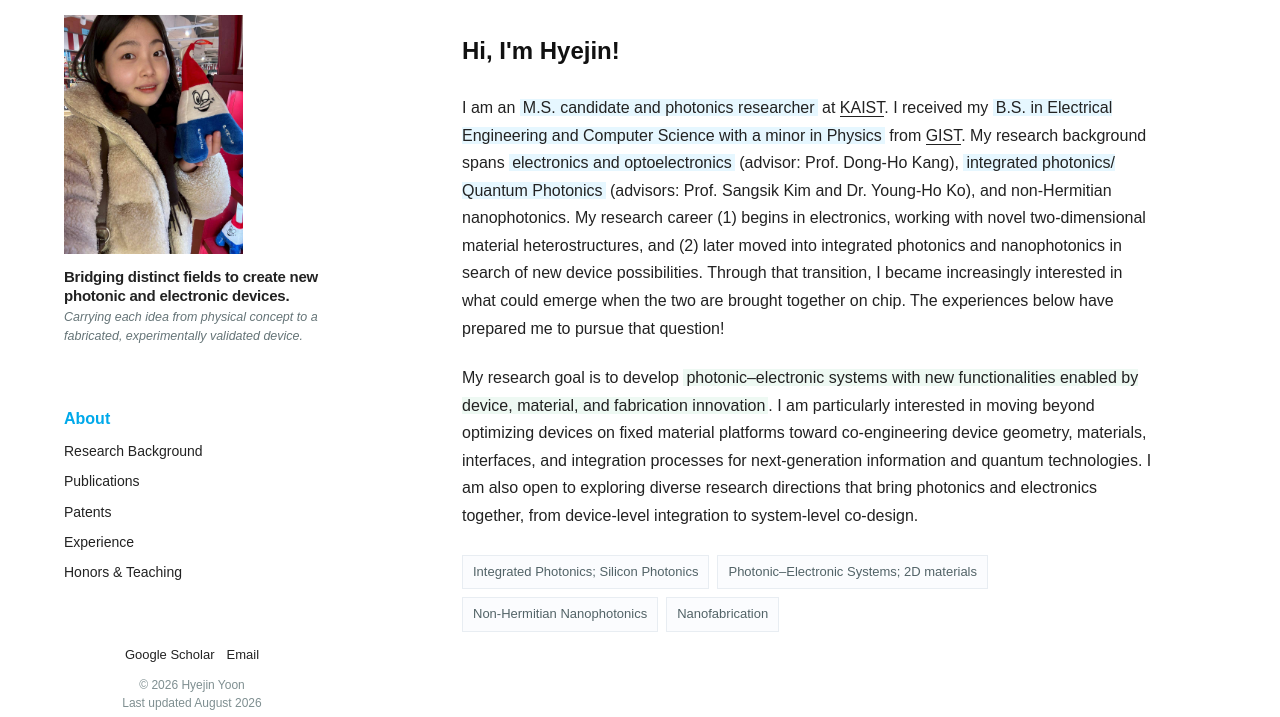
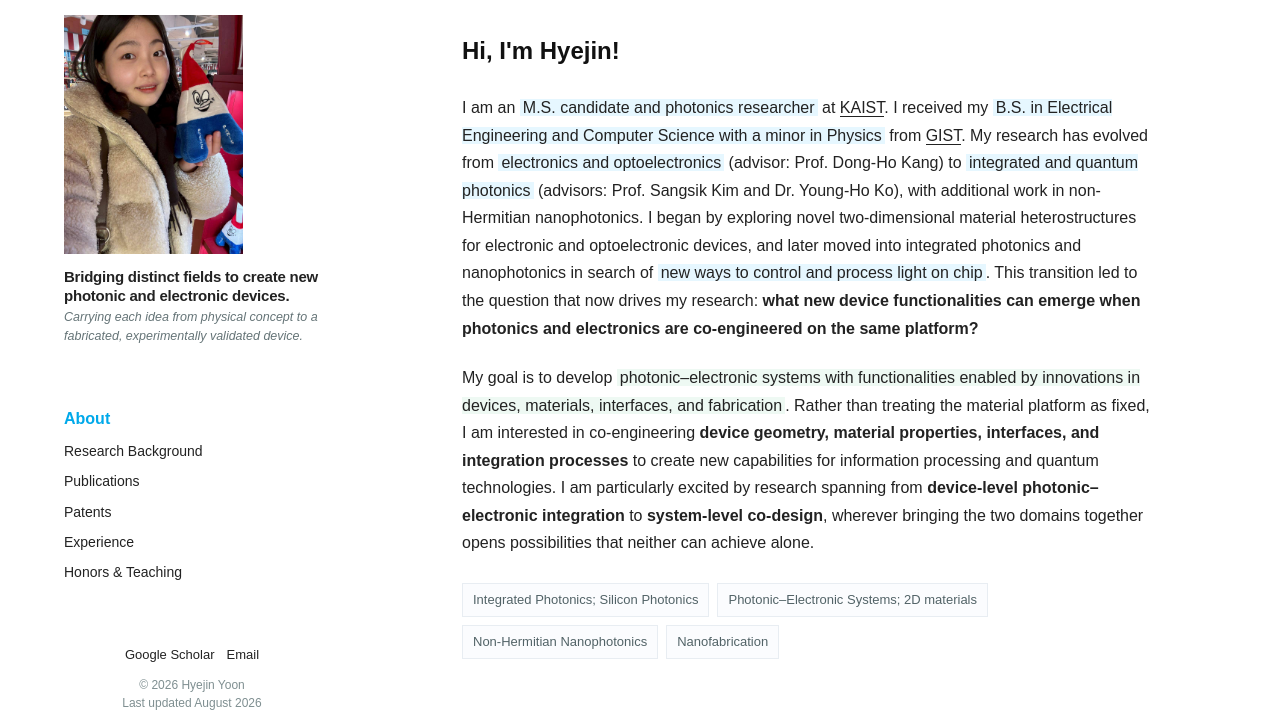
Before and after one commit to ktrnyoon/ktrnyoon.github.io, a plain HTML site: page index.html in a window 1280 px wide. Shown: the part 56-773 px from the top of the page. Drawn offline with Linux system fonts and the light colour scheme; a web font is replaced by a local one.

Commit message:
Update index.html

```diff
--- a/index.html
+++ b/index.html
@@ -324,21 +324,30 @@
       <img class="mobile-profile-image" src="profile.jpg" alt="Hyejin Yoon">
       <div class="intro">
         <p>
-          I am an <mark>M.S. candidate and photonics researcher</mark> at
-          <a class="inline-link" href="https://www.kaist.ac.kr/en/" target="_blank" rel="noreferrer">KAIST</a>.
-          I received my <mark>B.S. in Electrical Engineering and Computer Science with a minor in Physics</mark> from <a class="inline-link" href="https://www.gist.ac.kr/en/" target="_blank" rel="noreferrer">GIST</a>.
-          My research background spans <mark>electronics and optoelectronics</mark>
-          (advisor: Prof. Dong-Ho Kang), <mark>integrated photonics/ Quantum Photonics</mark>
-          (advisors: Prof. Sangsik Kim and Dr. Young-Ho Ko), and non-Hermitian nanophotonics.
-          My research career (1) begins in electronics, working with novel two-dimensional material heterostructures, and (2) later moved into integrated photonics and nanophotonics in search of <makr>new device possibilities.</makr> Through that transition, I became increasingly interested in what could emerge when the two are brought together on chip. The experiences below have prepared me to pursue that question!
-        </p>
-        <p>
-          My research goal is to develop <mark class="secondary">photonic–electronic systems with new functionalities
-          enabled by device, material, and fabrication innovation</mark>. I am particularly interested in moving beyond
-          optimizing devices on fixed material platforms toward co-engineering device geometry, materials, interfaces,
-          and integration processes for next-generation information and quantum technologies.
+         <p>
+  I am an <mark>M.S. candidate and photonics researcher</mark> at
+  <a class="inline-link" href="https://www.kaist.ac.kr/en/" target="_blank" rel="noreferrer">KAIST</a>.
+  I received my <mark>B.S. in Electrical Engineering and Computer Science with a minor in Physics</mark> from
+  <a class="inline-link" href="https://www.gist.ac.kr/en/" target="_blank" rel="noreferrer">GIST</a>.
+  My research has evolved from <mark>electronics and optoelectronics</mark>
+  (advisor: Prof. Dong-Ho Kang) to <mark>integrated and quantum photonics</mark>
+  (advisors: Prof. Sangsik Kim and Dr. Young-Ho Ko), with additional work in non-Hermitian nanophotonics.
+  I began by exploring novel two-dimensional material heterostructures for electronic and optoelectronic devices,
+  and later moved into integrated photonics and nanophotonics in search of <mark>new ways to control and process light on chip</mark>.
+  This transition led to the question that now drives my research:
+  <strong>what new device functionalities can emerge when photonics and electronics are co-engineered on the same platform?</strong>
+</p>
 
-          I am also open to exploring diverse research directions that bring photonics and electronics together, from device-level integration to system-level co-design.
+<p>
+  My goal is to develop
+  <mark class="secondary">photonic–electronic systems with functionalities enabled by innovations in devices, materials, interfaces, and fabrication</mark>.
+  Rather than treating the material platform as fixed, I am interested in co-engineering
+  <strong>device geometry, material properties, interfaces, and integration processes</strong>
+  to create new capabilities for information processing and quantum technologies.
+  I am particularly excited by research spanning from <strong>device-level photonic–electronic integration</strong>
+  to <strong>system-level co-design</strong>, wherever bringing the two domains together opens possibilities that neither can achieve alone.
+</p>
+
         </p>
         <div class="tag-list" aria-label="Research interests">
           <span>Integrated Photonics; Silicon Photonics</span>
```
